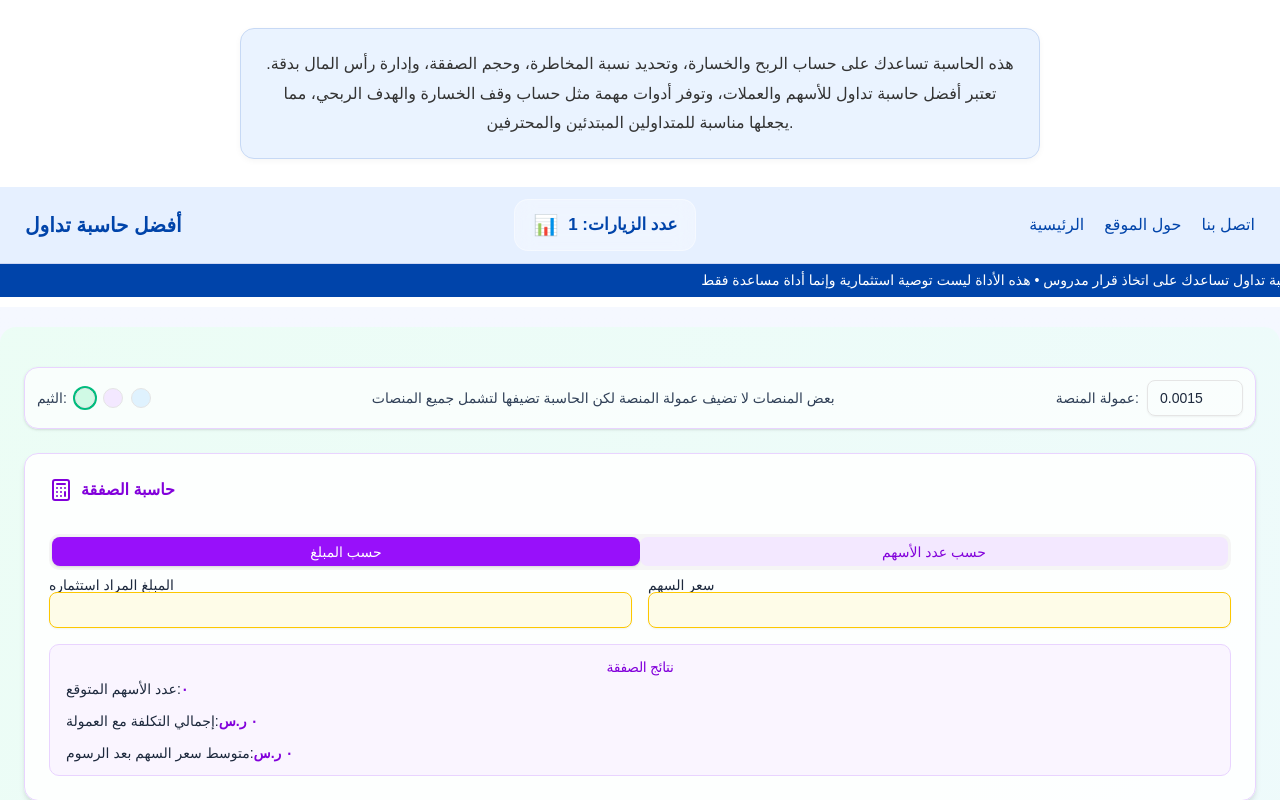
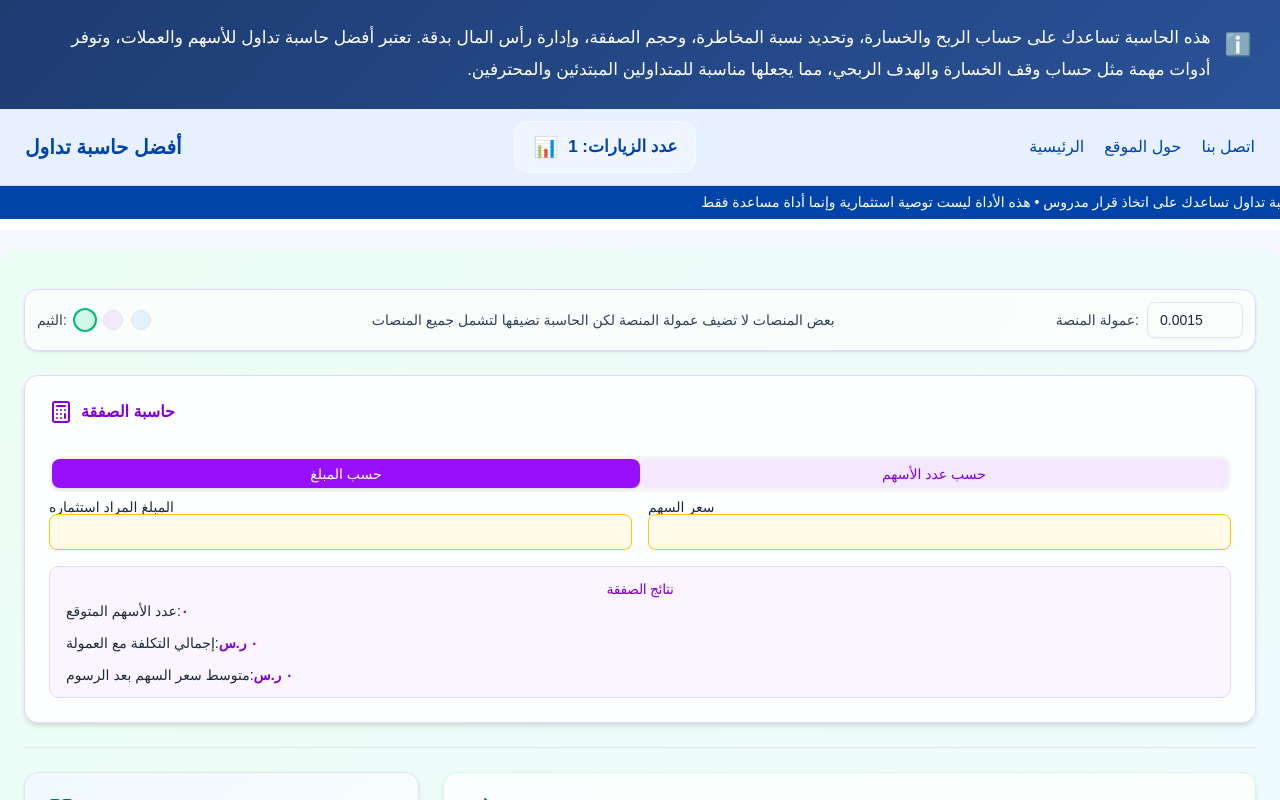
Before and after one commit to drishinnawy/tadawul-calculator-web, a Next.js app: page / in a window 1280 px wide. Shown: the top 800 px of the page. Built offline with nearby package versions, Linux system fonts and the light colour scheme; no server answers; the database is empty.

Commit message:
Update styling and content of the calculator section

```diff
--- a/src/pages/index.tsx
+++ b/src/pages/index.tsx
@@ -24,26 +24,41 @@ const Home: NextPage = () => {
         <Schema />
       </Head>
 
-      {/* فقرة الكلمات المفتاحية بخلفية منسجمة مع تصميم الحاسبة */}
+      {/* فقرة الكلمات المفتاحية بخلفية كاملة منسجمة مع الحاسبة */}
       <div
         style={{
-          backgroundColor: "#eaf3ff", // نفس روح ألوان الحاسبة
-          padding: "20px 24px",
-          borderRadius: "14px",
-          maxWidth: "800px",
-          margin: "28px auto",
-          color: "#333",
-          lineHeight: "1.85",
-          fontSize: "16px",
-          textAlign: "center",
-          border: "1px solid #c7d9f5", // نفس درجة حدود الحاسبة
-          boxShadow: "0 2px 6px rgba(0, 0, 0, 0.04)", // ظل خفيف مثل بطاقات الحاسبة
+          width: "100%",
+          background: "linear-gradient(135deg, #1e3c72, #2a5298)", // أزرق ملكي ناعم
+          padding: "22px 28px",
+          color: "white",
+          direction: "rtl",
+          textAlign: "right",
+          lineHeight: "1.9",
+          fontSize: "17px",
+          boxShadow: "0 4px 12px rgba(0, 0, 0, 0.25)", // ظل أزرق ثقيل وناعم
+          display: "flex",
+          gap: "14px",
+          alignItems: "flex-start",
         }}
       >
-        هذه الحاسبة تساعدك على حساب الربح والخسارة، وتحديد نسبة المخاطرة، وحجم
-        الصفقة، وإدارة رأس المال بدقة. تعتبر أفضل حاسبة تداول للأسهم والعملات،
-        وتوفر أدوات مهمة مثل حساب وقف الخسارة والهدف الربحي، مما يجعلها مناسبة
-        للمتداولين المبتدئين والمحترفين.
+        {/* أيقونة معلومات */}
+        <span
+          style={{
+            fontSize: "22px",
+            marginTop: "2px",
+            opacity: 0.95,
+          }}
+        >
+          ℹ️
+        </span>
+
+        {/* النص */}
+        <span style={{ flex: 1 }}>
+          هذه الحاسبة تساعدك على حساب الربح والخسارة، وتحديد نسبة المخاطرة، وحجم
+          الصفقة، وإدارة رأس المال بدقة. تعتبر أفضل حاسبة تداول للأسهم والعملات،
+          وتوفر أدوات مهمة مثل حساب وقف الخسارة والهدف الربحي، مما يجعلها مناسبة
+          للمتداولين المبتدئين والمحترفين.
+        </span>
       </div>
 
       {/* Navbar */}
```
